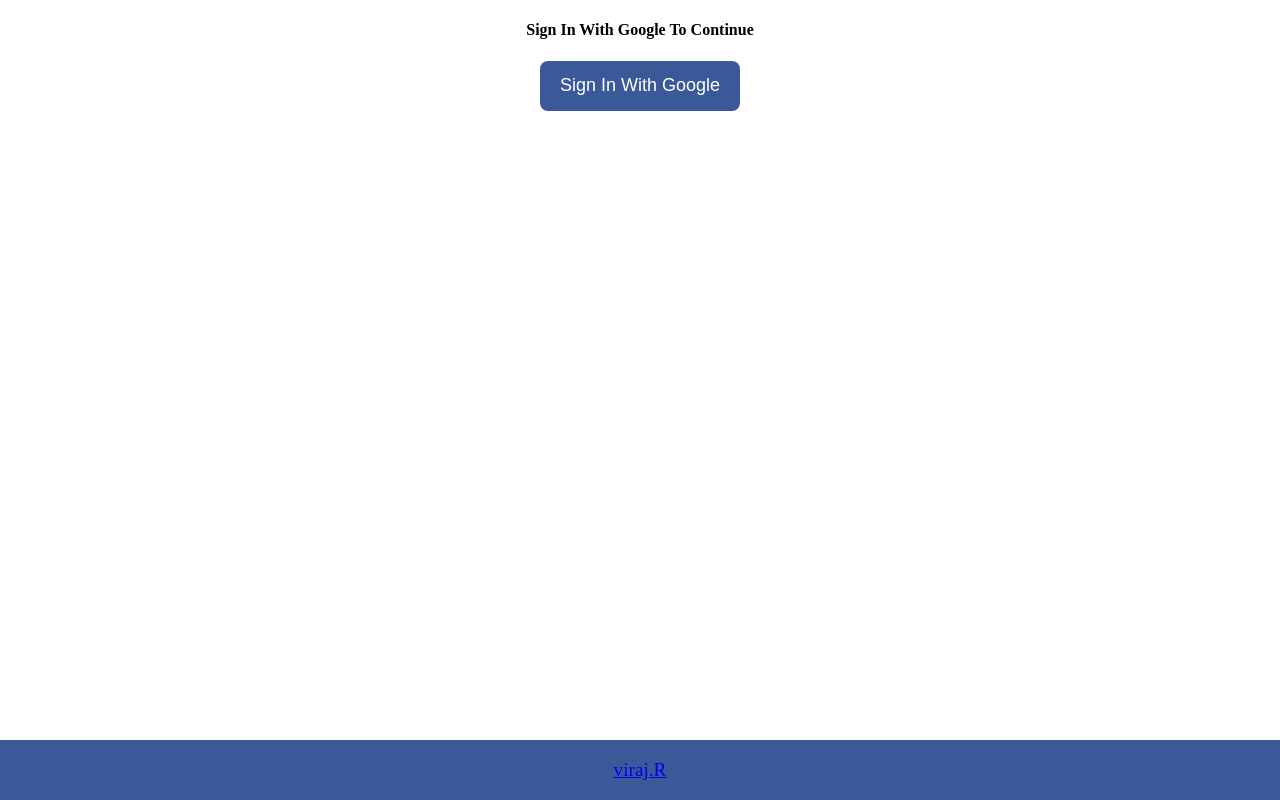
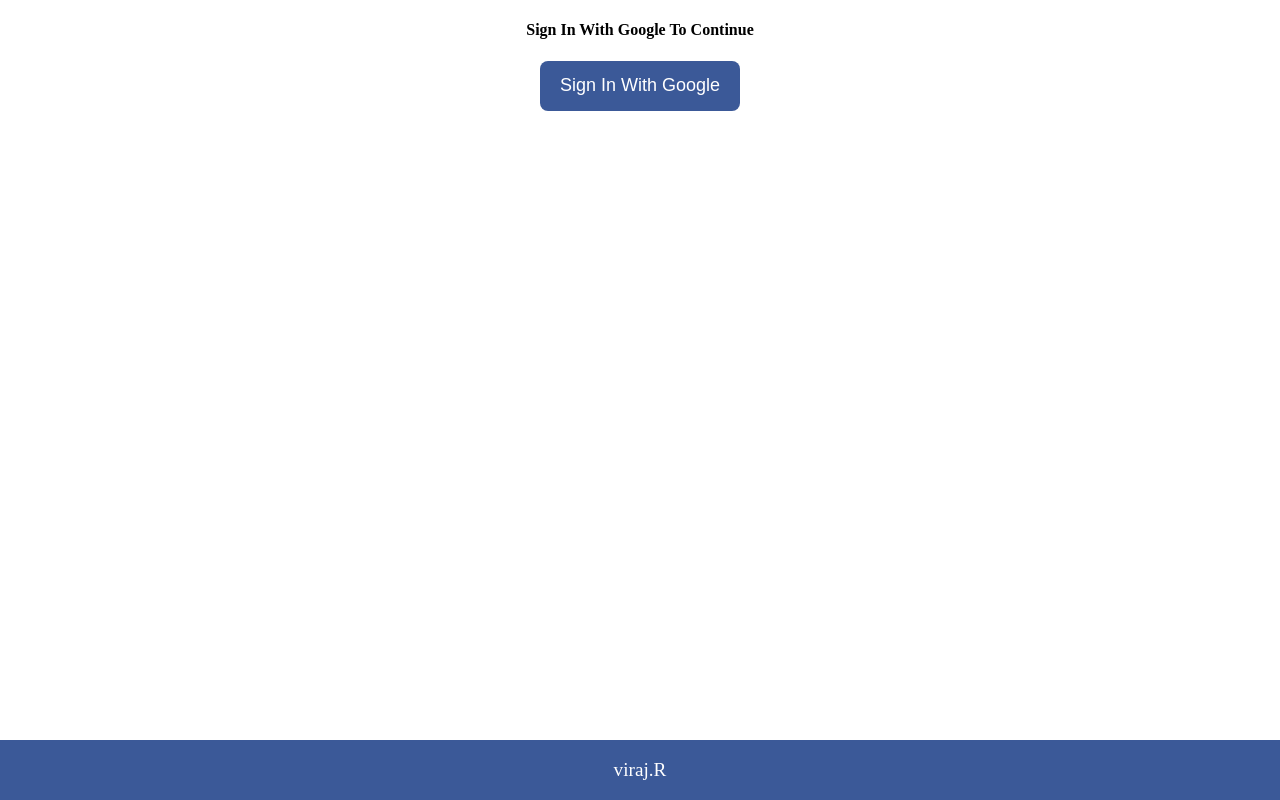
Before and after one commit to virajrodge5/chat-app, a React (Create React App) app: page / in a window 1280 px wide. Built offline with nearby package versions, Linux system fonts and the light colour scheme.

Commit message:
Added portfolio link

```diff
--- a/src/components/Footer.js
+++ b/src/components/Footer.js
@@ -1,11 +1,13 @@
-import { Fragment } from "react"
+import { Fragment } from "react";
 
 export const Footer = () => {
     return (
         <Fragment>
-            <div class="footer-padding">
-                <div class="footer">
-                    <a href="https://portfolio-virajrodge5.vercel.app/"><p>viraj.R</p></a>
+            <div className="footer-padding">
+                <div className="footer">
+                    <a href="https://portfolio-virajrodge5.vercel.app/" target="_blank" rel="noopener noreferrer" style={{ color: 'white', textDecoration: 'none', cursor: 'pointer' }}>
+                        <p>viraj.R</p>
+                    </a>
                 </div>
             </div>
         </Fragment>
```
